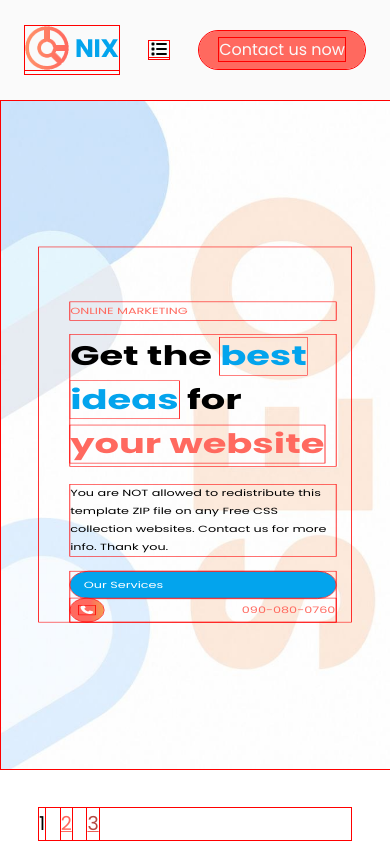
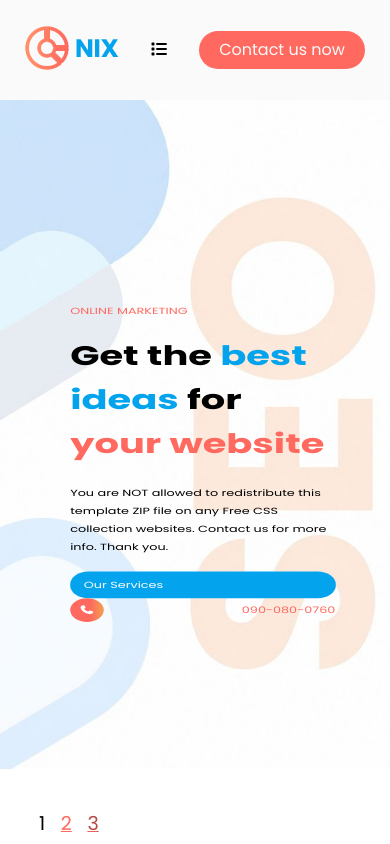
Before and after one commit to fattosha/ntionix, a plain HTML site: page index.html in a window 390 px wide. Shown: the top 844 px of the page. Drawn offline with Linux system fonts and the light colour scheme; a web font is replaced by a local one.

Commit message:
Update style.css

```diff
--- a/css/style.css
+++ b/css/style.css
@@ -853,6 +853,8 @@
          bottom: 5%;
          left: 50%;
          transform: translateX(-50%);
+     }#Contact-us .grid {
+    grid-template-columns: 55% 60%;
      }
      nav,
      ul {
@@ -879,10 +881,11 @@
          grid-template-columns: 1fr!important;
      }
      .grid .slider .slide,
-     .slider2,
-     .slider {
-         min-width: 100vw;
-     }
+.slider2,
+.slider {
+    width: 100%;
+    min-width: 100%;
+}
      .slider2 .card {
          min-width: 90vw;
      }
@@ -974,7 +977,5 @@
              flex-direction: column;
              width: 80%;
          }
-      * {
-  outline: 1px solid red;
-      }
+
  }
```
